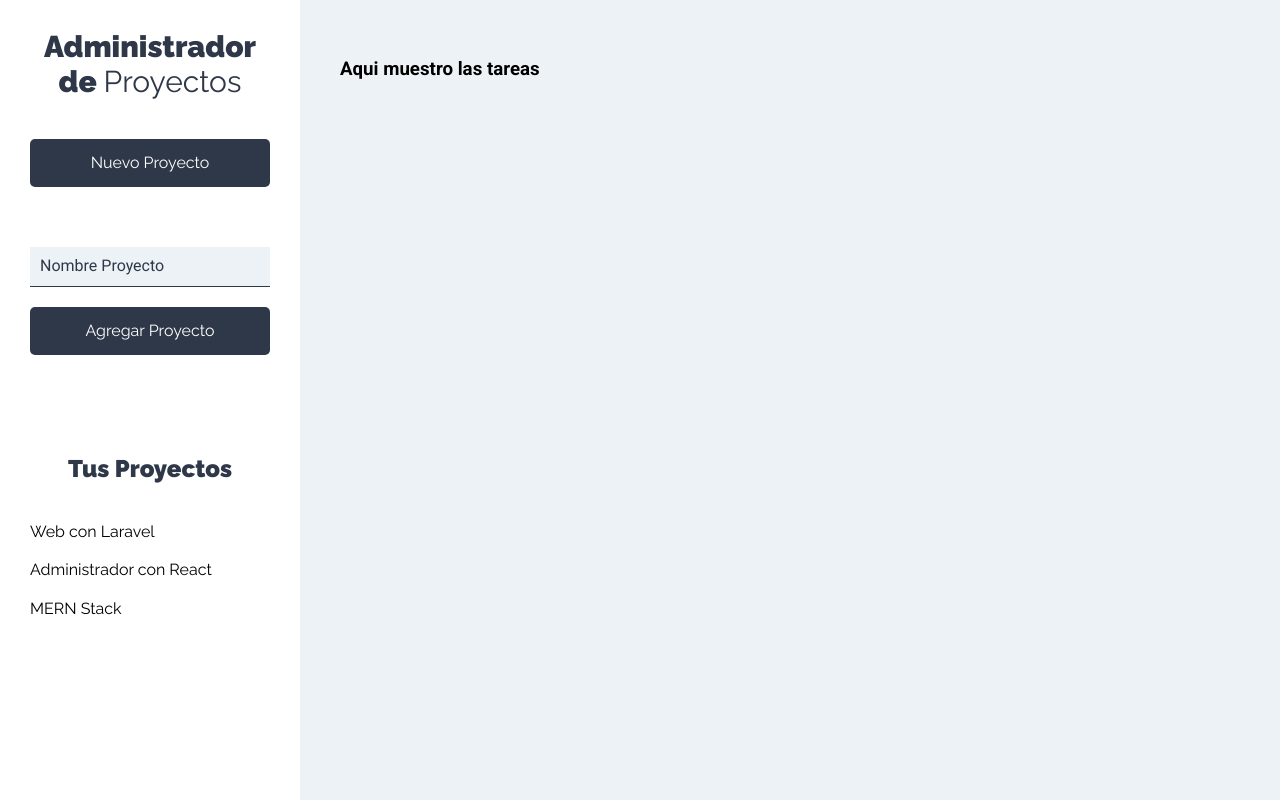
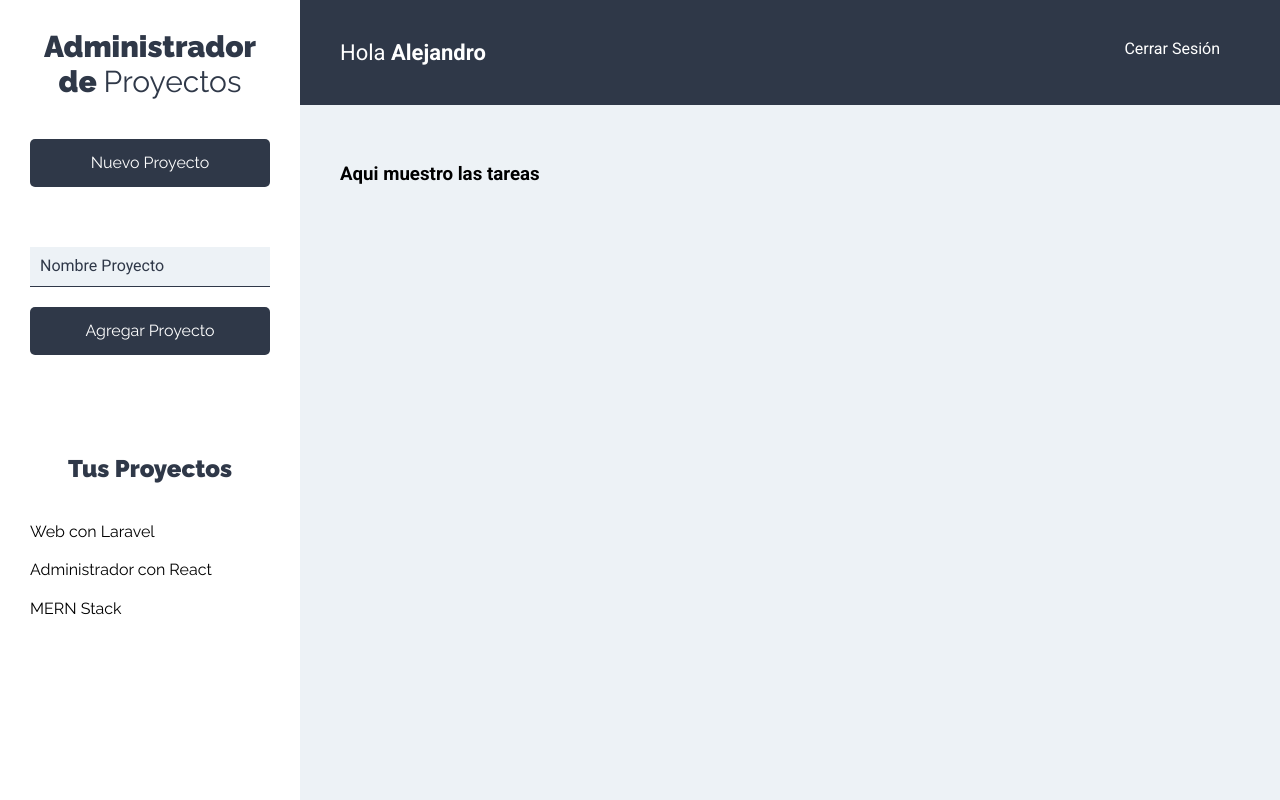
Before and after one commit to Alejandro-Ochando/Administrador_de_proyectos, a React (Create React App) app in the folder cliente/: page /projects in a window 1280 px wide. Built offline with nearby package versions, Linux system fonts and the light colour scheme.

Commit message:
Añadiendo Bar (Header)
* Creamos en Layout el componente Bar, contiene el header.
* Dentro de Projects colocamos el componente Bar justo encima del main, ahí se mostrará el nombre del usuario y un enlace para cerrar sesión. Aún sin funcionalidad.

```diff
--- /dev/null
+++ b/cliente/src/components/layout/Bar.js
@@ -0,0 +1,14 @@
+import React from 'react';
+
+const Bar = () => {
+    return (
+        <header className="app-header">
+            <p className="nombre-usuario">Hola <span>Alejandro</span></p>
+            <nav className="nav-principal">
+                <a href="#!">Cerrar Sesión</a>
+            </nav>
+        </header>
+     );
+}
+
+export default Bar;
--- a/cliente/src/components/projects/Projects.js
+++ b/cliente/src/components/projects/Projects.js
@@ -1,5 +1,6 @@
 import React from 'react';
 import Sidebar from '../layout/Sidebar';
+import Bar from '../layout/Bar';
 
 const Projects = () => {
     return (
@@ -9,11 +10,15 @@ const Projects = () => {
             <Sidebar />
 
             <div className="seccion-principal">
+
+                <Bar />
+
                 <main>
                     <div className="contenedor-tareas">
                         <h3>Aqui muestro las tareas</h3>
                     </div>
                 </main>
+
             </div>
 
         </div>
--- a/cliente/src/index.css
+++ b/cliente/src/index.css
@@ -129,6 +129,27 @@ a {
 .proyectos {
   margin-top: 10rem;
 }
+.app-header {
+  display: flex;
+  justify-content: space-between;
+  background-color: var(--gris2);
+  padding: 4rem;
+}
+.nav-principal a {
+  color: var(--blanco);
+  text-decoration: none;
+}
+.nav-principal a:first-of-type {
+  margin-right: 2rem;
+}
+.nombre-usuario {
+  color: var(--blanco);
+  font-size: 2.2rem;
+  margin: 0;
+}
+.nombre-usuario span {
+  font-weight: 900;
+}
 
 
 /*Tareas*/
```
Also changed, not shown: 1 other file (tests, documents, lock files or other folders).
